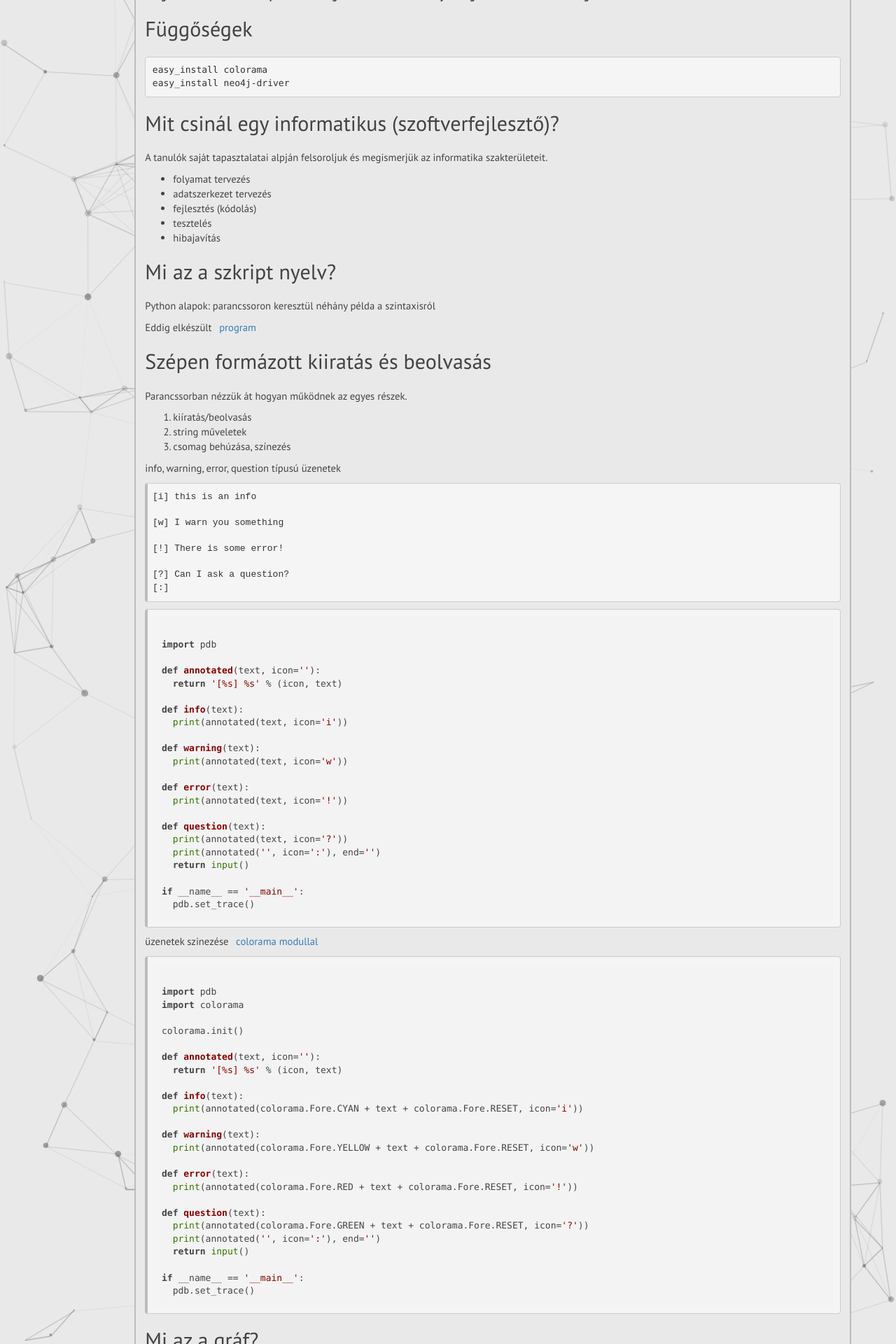
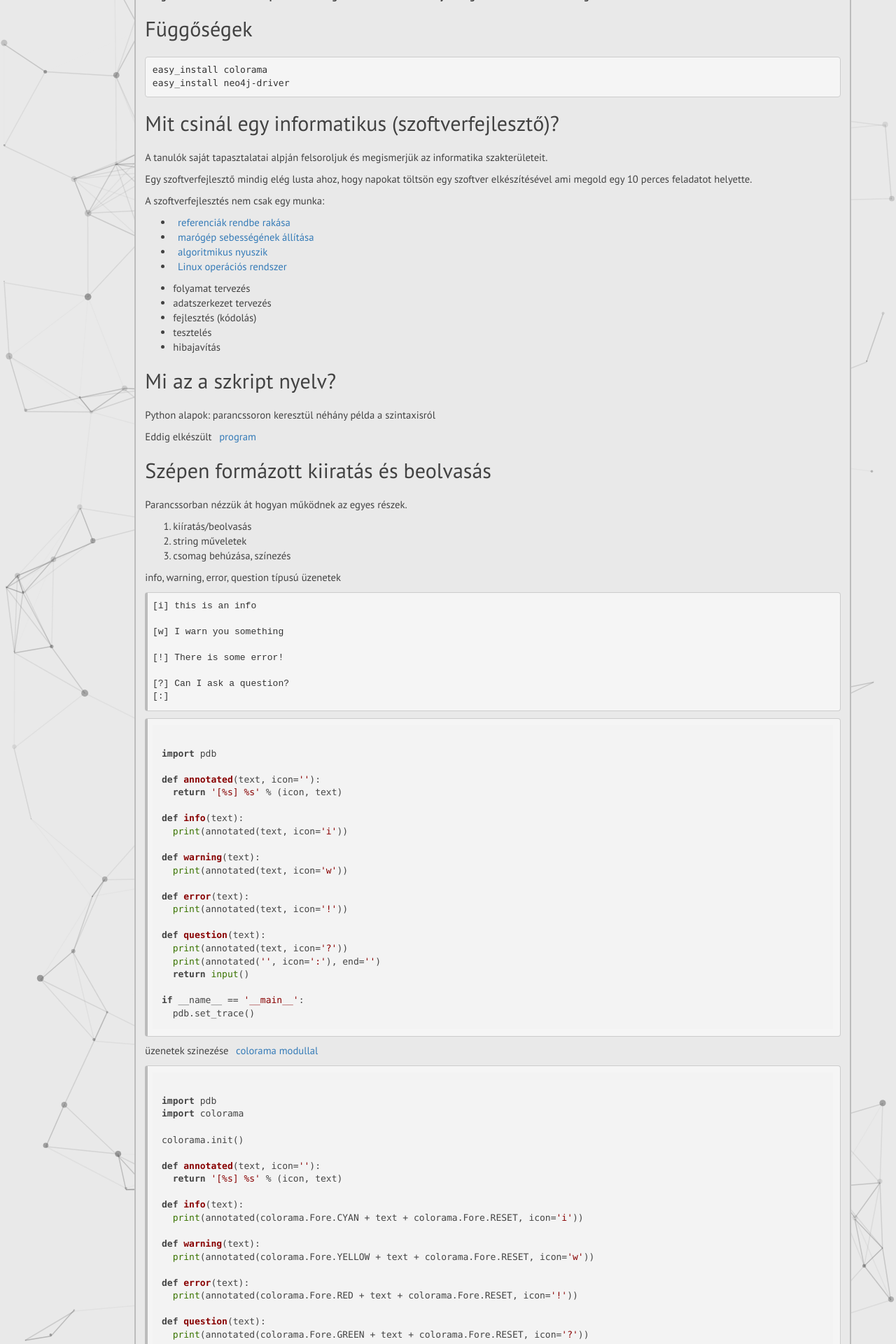
Before and after one commit to geryxyz/geryxyz, a Jekyll site: the page built from content/pgp/secondary.html, in a window 1280 px wide. Shown: the part 800-2720 px from the top of the page at 70% size. Built offline with Jekyll 4.4.1, drawn with Linux system fonts in a browser that asks for light colours; nearby versions of some CDN libraries; library files that are not in the unit come from our copies; some of the changed text lies outside the part shown.

Commit message:
adding real life examples

```diff
--- a/content/pgp/secondary.html
+++ b/content/pgp/secondary.html
@@ -15,6 +15,16 @@ easy_install neo4j-driver
 
 <h2>Mit csinál egy informatikus (szoftverfejlesztő)?</h2>
 <p class="overview">A tanulók saját tapasztalatai alpján felsoroljuk és megismerjük az informatika szakterületeit.</p>
+<p>Egy szoftverfejlesztő mindig elég lusta ahoz, hogy napokat töltsön egy szoftver elkészítésével ami megold egy 10 perces feladatot helyette.</p>
+<p>A szoftverfejlesztés nem csak egy munka:
+<ul>
+	<li><a href="https://github.com/geryxyz/bibHygeia">referenciák rendbe rakása</a></li>
+	<li><a href="https://gist.github.com/geryxyz/030d5b466a2a9f7409b9776cc98a313a">marógép sebességének állítása</a></li>
+	<li><a href="https://gist.github.com/geryxyz/b228d6535f5271aea6684f733d1d4380">algoritmikus nyuszik</a></li>
+	<li><a href="https://en.wikipedia.org/wiki/History_of_Linux#The_creation_of_Linux">Linux operációs rendszer</a></li>
+</ul>
+</p>
+<p>
 <ul>
   <li>folyamat tervezés</li>
   <li>adatszerkezet tervezés</li>
@@ -22,6 +32,7 @@ easy_install neo4j-driver
   <li>tesztelés</li>
   <li>hibajavítás</li>
 </ul>
+</p>
 
 <h2>Mi az a szkript nyelv?</h2>
 <p>Python alapok: parancssoron keresztül néhány példa a szintaxisról</p>
```
